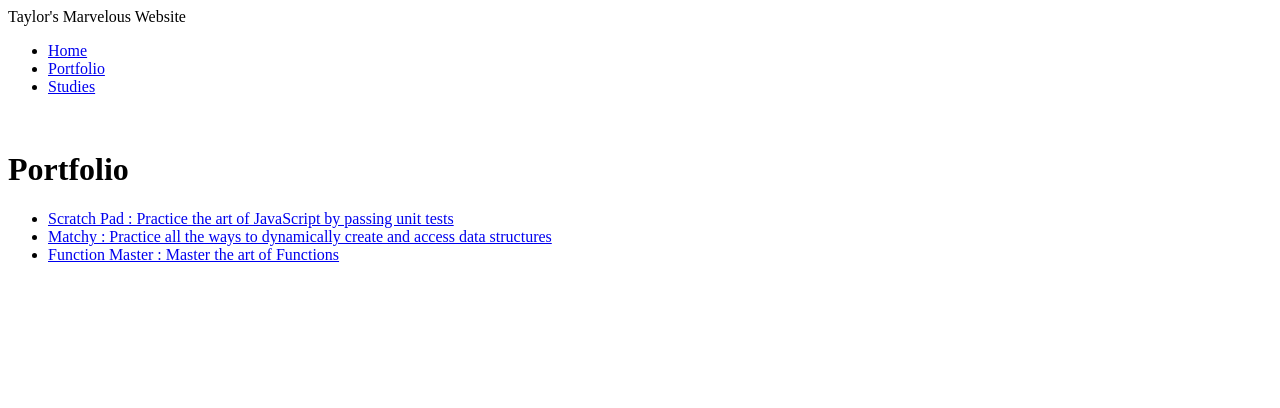
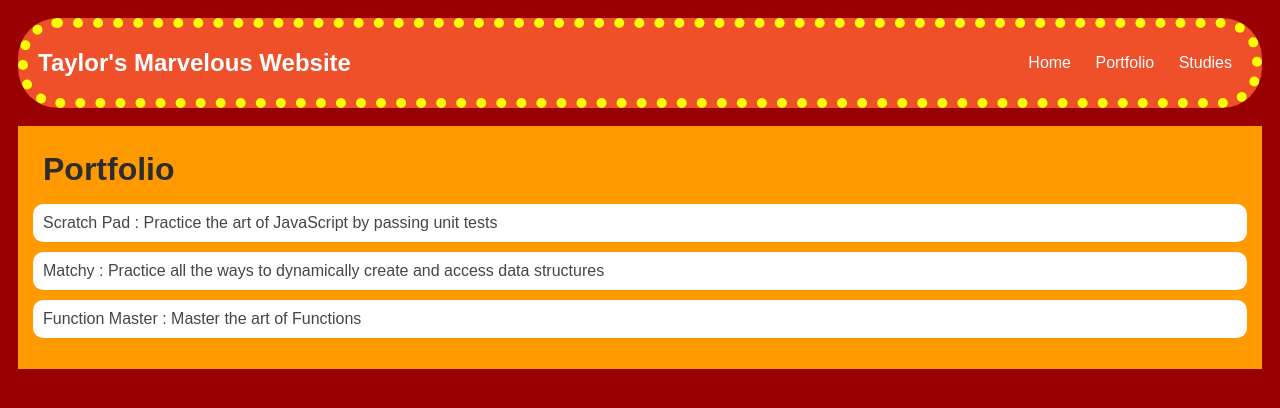
Before and after one commit to taylorshephard/taylorshephard.github.io, a plain HTML site: page portfolio.html in a window 1280 px wide. Drawn offline with nearby package versions, Linux system fonts and the light colour scheme.

Commit message:
updated mystyle and portfolio files

```diff
--- a/myStyle.css
+++ b/myStyle.css
@@ -59,3 +59,79 @@
             [class=interests] header {
                 font-size: 1.25em;
             }
+            body {
+                background: rgb(153, 0, 0);
+                color: rgb(45, 45, 45);
+                padding: 10px;
+                font-family: arial;
+            }
+            header {
+                font-size: 1.5em;
+                font-weight: bold;
+            }
+            h1 {
+                margin: 10px;
+            }
+            #all-contents {
+                max-width: 800px;
+                margin: auto;
+            }
+
+            /* navigation menu */
+            nav {
+                background: rgb(239, 80, 41);
+                margin: 0 auto;
+                display: flex;
+                padding: 10px;
+                border: dotted 10px yellow;
+                border-radius: 40px 40px;
+            }
+            nav header {
+                display: flex;
+                align-items: center;
+                color: rgb(255, 255, 255);
+                flex: 1;
+            }
+            nav ul {
+                list-style-image: none;
+            }
+            nav li {
+                display: inline-block;
+                padding: 0 10px;
+            }
+            nav a {
+                text-decoration: none;
+                color: #fff;
+            }
+
+            /* main container area beneath menu */
+            main {
+                background: rgb(255, 153, 0);
+                display: flex;
+            }
+            .content {
+                flex: 1;
+                padding: 15px;
+            }
+
+            /* portfolio styles */
+            #portfolio {
+                list-style-type: none;
+                padding-left: 0;
+            }
+
+            #portfolio li {
+                background: #fff;
+                padding: 10px;
+                border-radius: 10px;
+                margin-bottom: 10px;
+            }
+
+            #portfolio li:hover {
+                background: #eee;
+            }
+
+            #portfolio a {
+                text-decoration: none;
+                color: #454545;
+            }
--- a/portfolio.html
+++ b/portfolio.html
@@ -2,6 +2,7 @@
 <html>
     <head>
         <title>Taylor's Marvelous Website</title>
+        <link rel="stylesheet" type="text/css" href="myStyle.css"></link>
     </head>
 
     <body>
```
